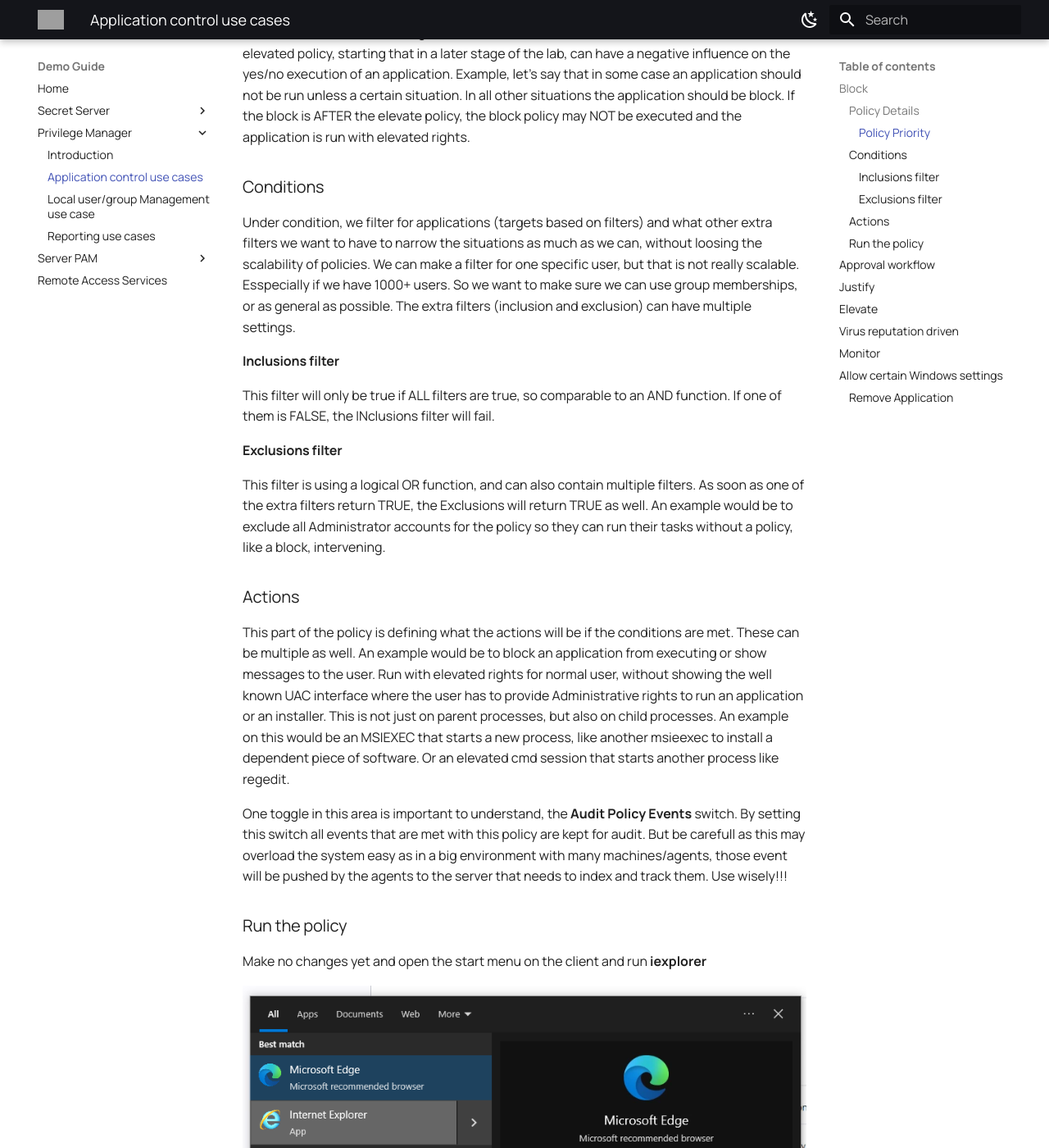
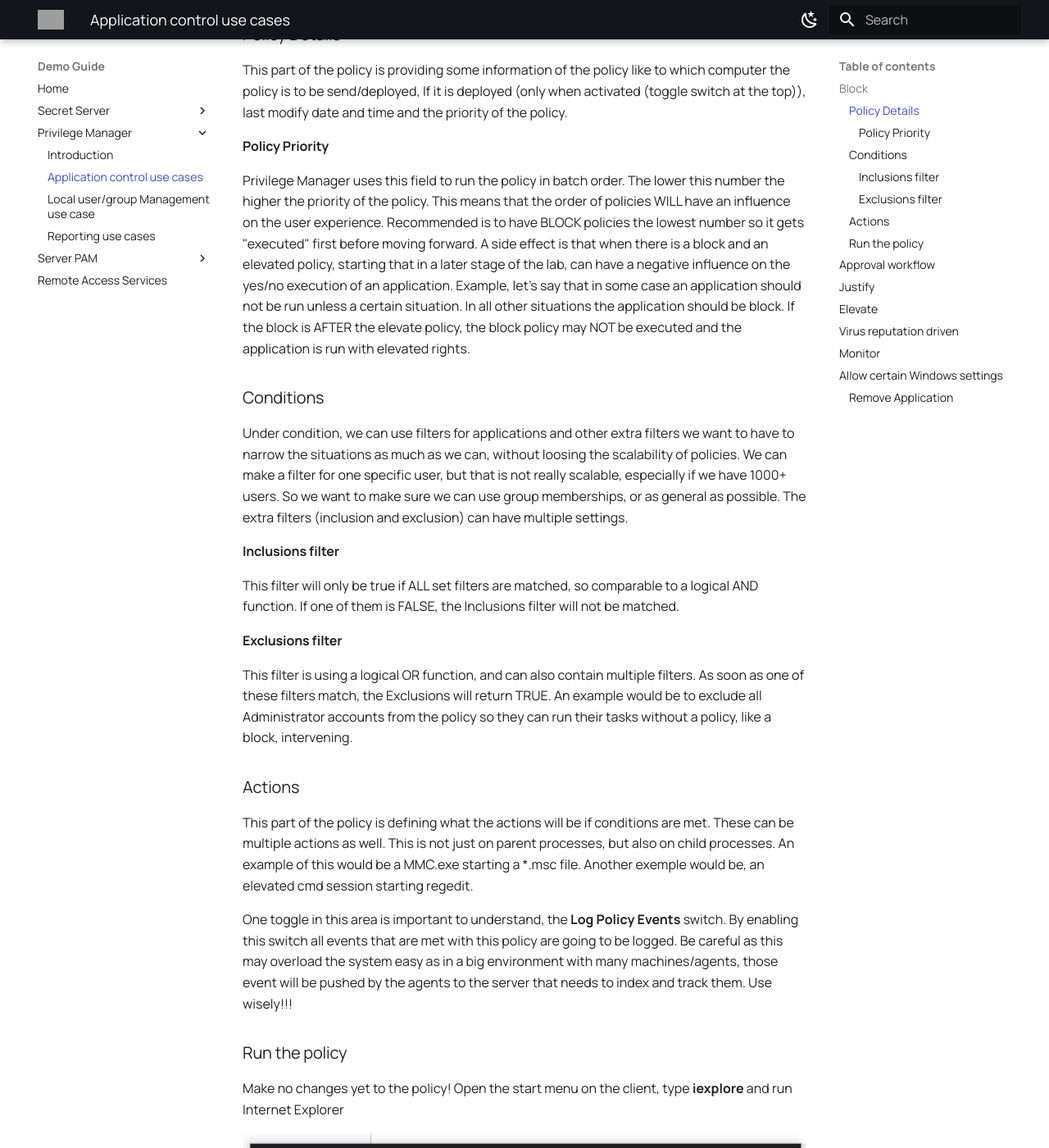
Before and after one commit to wessenstam/demoguide, an MkDocs documentation site: the page built from docs/privman/mod2/mod2.md, in a window 1280 px wide and 1400 px high, scrolled down 3388 px. Shown: the whole window at 82% size. Built offline with MkDocs 1.6.1 and Material for MkDocs 9.7.7, drawn with Linux system fonts in a browser that asks for light colours; some of the changed text lies outside the part shown; grey boxes are pictures that could not be loaded.

Commit message:
Mod 2 PM Done

```diff
--- a/docs/privman/mod2/mod2.md
+++ b/docs/privman/mod2/mod2.md
@@ -2,13 +2,13 @@
 
 We will assume that your lab is already switched on. If not, you'll need to press play and wait at least ten (10) minutes until the lab is ready for use.
 
-The first, tentative step you're going to need to take into the lab is to authenticate with the "**Client**" device as a standard Active Directory user. Fortunately, SkyTap makes this easy for us.
+The first, tentative step you're going to need to take into the lab is to authenticate with the **Client** machine as a standard Active Directory user. Fortunately, SkyTap makes this easy for us.
 
-Click on the "Client" to get started and a new tab should open, and you'll be presented with a Windows logon screen.
+Click on the **Client** to get started and a new tab should open, and you'll be presented with a Windows logon screen.
 
 ![Client access](images/lab000.png)
 
-Log in to the device with the **Standard User** user by pressing the arrow down at the top of the screen and click **CTRL-ALT-DEL**. Then insert the password into the password dialog box using the insert button by using the Keys icon in the top of the screen.
+Log in to the device with the **krogers** user by pressing the arrow down at the top of the screen and click **CTRL-ALT-DEL**. Then insert the password into the password dialog box using the insert button by using the Keys icon in the top of the screen.
 
 
 ![Architecture](images/lab001.png)
@@ -21,25 +21,21 @@
 
 ## Block
 
-One of the oldest application which is in almost every installation of Microsoft is Internet Explorer. Since June the 15th 2022, Microsoft has stopped the support for IE (https://docs.microsoft.com/en-us/lifecycle/faq/internet-explorer-microsoft-edge) and encourages all organisations to switch to Microsoft Edge as the new browser. Problem is that many organisations still have IE installed on their machines and it is very hard to deinstall the application on scale, let alone maintaining the script do to exactly that due to changes that will happen. There is easier way by just leaving it at the machines, but create a policy that will block any use of the application till an upgrade of the machines has taken out the IE installations.
+One of the oldest application which is in almost every installation of Microsoft is Internet Explorer. Since June the 15th 2022, Microsoft has stopped the support for IE (https://docs.microsoft.com/en-us/lifecycle/faq/internet-explorer-microsoft-edge) and encourages all organisations to switch to Microsoft Edge as the new browser. Problem is that many organisations still have IE installed on their machines as Microsoft has it preinstalled on their versions of Windows, and it is very hard to deinstall the application on scale, let alone maintaining the script do to exactly that due to changes that will happen. There is easier way by just leaving it at the machines, but create a policy that will block any use of the application till an upgrade of the machines has taken out the IE installations.
 
-Next, we want to gain access to Privilege Manager itself. For that, we are going to need Google Chrome, so go ahead and fire it up and you should be presented with the Secret Server login screen after some time. Upon first load the application may take some time to appear.
+To set such a policy, we want to gain access to Privilege Manager itself. For that, we are going to need Google Chrome, so go ahead and fire it up and head to: **https://sspm.delinealabs.local/TMS**. You should then be presented with the login panel. If not, panic... just kidding. Speak with your Delinea representative for further instruction if the login panel just doesn't appear.
 
-!!! Note
-    If the login page doesn't automatically appear, head to: **https://sspm.delinealabs.local/secretserver**
-    You should then be presented with the login panel. If not, panic... just kidding. Speak with your Delinea representative for further instruction if the login panel just doesn't appear.
-    Due to the preinstalled environment, Secret Server AND Privilege Manager on the same server, we are going to use the Secret Server "SSO" option to login to Privilege Manager
+![Login](images/lab004.png)
 
+Click the **Default NTLM Authentication** and provide for the login the user **krogers** in the **delinealabs Domain**, the credentials are available using the insert password by clicking the Keys icon in the top screen Skytap bar as you did before.
 
-![LOgin](images/lab004.png)
+![Login](images/lab004a.png)
 
-Use for the login page the user **Admin** in the **delinealabs Domain**, the credentials are available using the insert password by clicking the Keys icon in the top screen Skytap bar as you did before. Now that you are logged into Secret Server, change the URL to **https://sspm.delinealabs.local/TMS** and hit the ENTER key on your keyboard. THis will open the UI for Privilege Manager.
-
-![PrivMan UI](images/lab005.png)
+This will open the UI for Privilege Manager.
 
 ![PrivMan UI](images/lab006.png)
 
-Now that you see the Dashboard, head over to **Windows Computers > Application Policies** and open the **Block IExplore** policy. In the next screen you will see the settings. The below is providing a short summary of the most important settings.
+Now that you see the Dashboard, head over to **Windows Computers > Application Policies** and open the **Block Internet Explorer** policy. In the next screen you will see the settings. The below is providing a short summary of the most important settings.
 
 ### Policy Details
 This part of the policy is providing some information of the policy like to which computer the policy is to be send/deployed, If it is deployed (only when activated (toggle switch at the top)), last modify date and time and the priority of the policy.
@@ -48,30 +44,26 @@
 Privilege Manager uses this field to run the policy in batch order. The lower this number the higher the priority of the policy. This means that the order of policies WILL have an influence on the user experience. Recommended is to have BLOCK policies the lowest number so it gets "executed" first before moving forward. A side effect is that when there is a block and an elevated policy, starting that in a later stage of the lab, can have a negative influence on the yes/no execution of an application. Example, let's say that in some case an application should not be run unless a certain situation. In all other situations the application should be block. If the block is AFTER the elevate policy, the block policy may NOT be executed and the application is run with elevated rights.
 
 ### Conditions
-Under condition, we filter for applications (targets based on filters) and what other extra filters we want to have to narrow the situations as much as we can, without loosing the scalability of policies. We can make a filter for one specific user, but that is not really scalable. Esspecially if we have 1000+ users. So we want to make sure we can use group memberships, or as general as possible. The extra filters (inclusion and exclusion) can have multiple settings.
+Under condition, we can use filters for applications and other extra filters we want to have to narrow the situations as much as we can, without loosing the scalability of policies. We can make a filter for one specific user, but that is not really scalable, especially if we have 1000+ users. So we want to make sure we can use group memberships, or as general as possible. The extra filters (inclusion and exclusion) can have multiple settings.
 
 #### Inclusions filter
-This filter will only be true if ALL filters are true, so comparable to an AND function. If one of them is FALSE, the INclusions filter will fail.
+This filter will only be true if ALL set filters are matched, so comparable to a logical AND function. If one of them is FALSE, the Inclusions filter will not be matched.
 
 #### Exclusions filter
-This filter is using a logical OR function, and can also contain multiple filters. As soon as one of the extra filters return TRUE, the Exclusions will return TRUE as well. An example would be to exclude all Administrator accounts for the policy so they can run their tasks without a policy, like a block, intervening.
+This filter is using a logical OR function, and can also contain multiple filters. As soon as one of these filters match, the Exclusions will return TRUE. An example would be to exclude all Administrator accounts from the policy so they can run their tasks without a policy, like a block, intervening.
 
 ### Actions
-This part of the policy is defining what the actions will be if the conditions are met. These can be multiple as well. An example would be to block an application from executing or show messages to the user. Run with elevated rights for normal user, without showing the well known UAC interface where the user has to provide Administrative rights to run an application or an installer. This is not just on parent processes, but also on child processes. An example on this would be an MSIEXEC that starts a new process, like another msieexec to install a dependent piece of software. Or an elevated cmd session that starts another process like regedit.
+This part of the policy is defining what the actions will be if conditions are met. These can be multiple actions as well. This is not just on parent processes, but also on child processes. An example of this would be a MMC.exe starting a *.msc file. Another exemple would be, an elevated cmd session starting regedit.
 
-One toggle in this area is important to understand, the **Audit Policy Events** switch. By setting this switch all events that are met with this policy are kept for audit. But be carefull as this may overload the system easy as in a big environment with many machines/agents, those event will be pushed by the agents to the server that needs to index and track them. Use wisely!!!
+One toggle in this area is important to understand, the **Log Policy Events** switch. By enabling this switch all events that are met with this policy are going to be logged. Be careful as this may overload the system easy as in a big environment with many machines/agents, those event will be pushed by the agents to the server that needs to index and track them. Use wisely!!!
 
 
 ### Run the policy
-Make no changes yet and open the start menu on the client and run **iexplorer**
+Make no changes yet to the policy! Open the start menu on the client, type **iexplore** and run Internet Explorer
 
 ![PrivMan UI](images/lab007.png)
 
-The application will open as it normally would
-
-![PrivMan UI](images/lab008.png)
-
-As we want to avoid this, close Internet Explorer and return to Privilege Manager UI. Toggle the switch in the top right corner of the policy so it reads **Active**
+The application will open as it normally would. As we want to avoid this, close Internet Explorer and return to Privilege Manager UI. Toggle the switch in the top right corner of the policy so it reads **Active**
 
 ![PrivMan UI](images/lab009.png)
 
@@ -89,12 +81,17 @@
 
 ![PrivMan UI](images/lab013.png)
 
-Click **Close** to close the message. Now that the block for IExplore is ready, let's look at the other Block policy **RED - BNlock Bittorrent executables**
-This policy is blocking the usage of BitTorrent as an application. Activate the policy and update the Agent using the Agent Utility. after that has been realized, open on the desktop the folder INstallation Files. There will be a **BitTorrent.exe** file and try to run it. Another **Application Denied** error will appear. Now try to bypass this policy by renaming the file to something randomly. No matter what you do with the name of the file, it is still blocked and the **Application Denied** message is shown. Reason for this is that the underlying policy filter is looking at the original name of the file. To see this, right click the file you just changed, **Properties** and click the **Details** tab. There you see the original file name as **BitTorrent.exe**.
+Click **Close** to close the message. Now that the block for IExplore is ready, let's look at the other Block policy in the Privilege manager UI, called **RED - Block Bittorrent executables**
+
+This policy is blocking the usage of BitTorrent as an application. Activate the policy and update the Agent using the Agent Utility. After that has been realized, open on the desktop the folder **Installation Files**. There will be a **bittorrent.exe** file and try to run it. A Windows related error will appear and also there will be a message in the right bottom corner sliding in that bittorrent.exe has been stopped from executing.
+
+![PrivMan UI](images/lab013a.png)
+
+Click the **OK** button to close the error screen. Try to bypass this policy by renaming the file to something randomly. No matter what you do with the name of the file, it is still blocked from executing. Reason for this is that the underlying policy filter is looking at the Product name the file. To see this, right click the file you just changed, **Properties** and click the **Details** tab. There you see the Product name as **bittorrent**.
 
 ![PrivMan UI](images/lab014.png)
 
-The original file name can be changed, but it will change the sha key Privilege Manager uses, and may trigger other filters and policies. So running not allowed applications becomes hard for users.
+The Product name can be changed, but it will change the sha key Privilege Manager uses, and may trigger other filters and policies. So running not allowed applications becomes hard for users.
 
 Now that we have the blocked application done, let's go to the next use case. Allow applications, but only when an approval has been given.
 
@@ -103,7 +100,7 @@
 
 ![PrivMan UI](images/lab016.png)
 
-The agent will show the green text that a policy has been activated. Back in the **Installer files** folder on your Desktop, run the **TeamViewer_Setup_x64.exe** and see what happens. Shortly after you started the installer a new message popped up in which a reason has to be provided.
+The agent will show the green text that a policy has been activated. Back in the **Installation Files** folder on your Desktop, run the **TeamViewer_Setup_x64.exe** and see what happens. Shortly after you started the installer a new message popped up in which a reason has to be provided.
 
 ![PrivMan UI](images/lab017.png)
 
@@ -129,7 +125,7 @@
 
 ![PrivMan UI](images/lab020.png)
 
-The agent will show the green text that a policy has been activated. Back in the **Installer files** folder on your Desktop, run the **RemoteDesktopPlus.msi** file and see what happens. Shortly after you started the installer a new message popped up in which a reason has to be provided.
+The agent will show the green text that a policy has been activated. Back in the **Installation Files** folder on your Desktop, run the **RemoteDesktopPlus.msi** file and see what happens. Shortly after you started the installer a new message popped up in which a reason has to be provided.
 
 ![PrivMan UI](images/lab021.png)
 
@@ -138,57 +134,63 @@
 ![PrivMan UI](images/lab022.png)
 
 ## Elevate
-The last part is to have the possibility to just run with elevated rights if the application is allowed, white listed. Activate the **WHTITE - Allow Putty installer version 0.77** policy and update the agent again.
+The last part is to have the possibility to just run with elevated rights if the application is allowed, white listed. Activate the **WHTITE - Allow Putty installer version 0.78** policy and update the agent again.
 
-The agent will show the green text that a policy has been activated. Back in the **Installer files** folder on your Desktop, run the **putty-64bit-0.77-installer.msi** file and see what happens. Nothing else but a normal installation should happen with Elevated Rights so Putty could be installed.
+The agent will show the green text that a policy has been activated. Back in the **Installation Files** folder on your Desktop, run the **putty-64bit-0.78-installer.msi** file and see what happens. Nothing else but a normal installation should happen with Elevated Rights so Putty could be installed.
 
 ## Virus reputation driven
-What if your organisation is more open and kinda allows everything, but not that users have local admin rights? That is hard to do right? Well, no, what if there is a possibility to run/install applications based on a Virus Reputation from VirusTotal? Back in the Privilege Manager UI, head to **Windows Computers > Application Policies** and activate the three policies with VirusTotal in the name, and update the agent again.
+What if your organisation is more open and kinda allows everything, but not that users have local admin rights? That is hard to do right? Well, no, what if there is a possibility to run/install applications based on a Virus Reputation from VirusTotal?
+
+Back in the Privilege Manager UI, head to **Windows Computers -> Application Policies** and activate the two policies with Virus Reputation in the name, and update the agent again.
 
 ![PrivMan UI](images/lab024.png)
 
-The agent will mention that three new policies have been activated. Had to your Download directory and run the two files you see there. On one of the files you will get an Application Denied! The reason is simple. **processhacker-2.39.exe** is seen by VirusTotal as **BAD** and therefore not allowed to be run.
+The agent will mention that two new policies have been activated.
+
+Head to your Download directory and run the two files you see there. On one of the files you will get an Application Denied! The reason is simple. **processhacker.exe** is seen by VirusTotal as **BAD** and therefore not allowed to be run. Click **Close** to close the message box.
 
 ![PrivMan UI](images/lab025.png)
 
-**npp.8.4.4.Installer.x64.exe** doesn't have that issue and is allowed to be installed after you have given the reason why you needed that installer to run and you need to login again, so the system knows it is the correct user (kinda form of MFA).
+Now try to run **npp.8.4.4.Installer.x64.exe**. You will see that it doesn't have the issue and is allowed to be installed after you have given the reason why you needed that installer to run and you need to provide the account's password, so the system knows it is the correct user (kind of MFA).
 
 ![PrivMan UI](images/lab026.png)
 
 Continue the installer of Notepad++
 
-!!! Note
-    You will have to provide the MFA challenge three Times due to extra changes that need to be made to the Registry (2x) and Windows Explorer
+## Monitor
+For some situations, there may not be any policy available on applications that the IT department is aware of. Using an awareness net to create a list of software that is run by a user, but due to limitations of not having administrative permissions can not be run, or has no policy assigned. Using a so called **Catch All** policy these situations can be tackled.
 
-
-## Monitor
-For some situations, there may not be any policy available on applications that the IT department is aware of. Call a catch all application. This more of an awareness net where with the usage of reporting a list of software can be found that is needed by the user, but due to limitations to the administrative rights, are not able to run. Using a Catch All policy, one is already crated and active, these situations can be found.
-Scroll all the way down and see the **Catchall Policy** and open the policy. All the way below you will see that the **Audit Policy Events** is enabled so we can see the applications that were matched against no other policy. Head to **Policy Events** in the left hand Navigation Bar and see which applications where matched with no other policy then this one and how often.
+Scroll all the way down in the Privilege Manager UI under **Computer Groups -> Windows Computers -> Application Policies** and open the **Catch All Policy.** All the way to the bottom you will see that the **Log Policy Events** is enabled so we can see the applications that were matched against no other policy. Head to **Policy Events** in the left hand Navigation Bar and see which applications where matched with no other policy then this one and how often.
 
 ![PrivMan UI](images/lab023.png)
 
-You will also see the Block IExplore policy besides the Catchall Policy. An other example is to add a Catch All policy that is triggering the events when the UAC is opened so also applications that are run and NEED admin rights can be caught and remediation action can be taken.
+Another example is to add a Catch All policy that is triggered when the UAC is opened so applications that are run and NEED administrative privileges can be caught and remediation action can be taken.
 
 ## Allow certain Windows settings
 
-Some settings for Windows computer can be given the rights to users even though they have not local admin rights. Try to run the defragmentation of the C: drive and see that the UAC is needed to run the **Analyze** stage (**File Explorer > Local Disk (C:) > Right click > Properties > Tools > OpTomize**)
+Some settings for Windows computer can be given the rights to users even though they have not local admin rights. Try to run the defragmentation of the C: drive and see that the UAC is needed to run the **Analyse** stage (**File Explorer -> This PC -> Right click Local Disk (C:) -> Properties -> Tools -> Optimise**)
 
 ![PrivMan UI](images/lab027.png)
 
-Close the defragmentation screen. Back in the Privilege Manager UI, head to **Client System Settings** and enable the **Deframent the Disk** setting and update the Agent.
+Close the defragmentation screen. Back in the Privilege Manager UI, head to **Client System Settings** in the left navigation pane, and enable the **Defragment the Disk** setting and update the Agent.
 
 ![PrivMan UI](images/lab028.png)
 
-Try to rerun the defragmentation and see that the Analyze button has changed to a normal buton (no UAC shield is shown). THis is just one of the possible options you can allow system settings.
-
-### Remove Application
-What about deinstallation of applications? THis is something you MUST have the local admin rights for. Well..... Yes, but there is a policy in Privilege Manager that we can use to provide access to a tool that is capable of deinstallation of applications, even thought the user is not part of the Local Admin group, or has been given the rights.
-In the Privilege Manager UI, head to **Windows Computers > Application Policies** and activate the **Elevate Privilege Manager Remove Programs Utility Children Policy (Sample)** policy.
+Try to rerun the defragmentation and see that the Analyse button has changed to a normal button (no UAC shield is shown).
 
 ![PrivMan UI](images/lab029.png)
 
-Update the Agent again and run **C:\Program Files\Thycotic\Agent\Agent\Remove Programs Utility**
+This is just one of the possible options you can allow system settings.
+
+### Remove Application
+What about deinstallation of applications? This is something you MUST have the local admin rights for. Well..... Yes, but there is a policy in Privilege Manager that we can use to provide access to a tool that is capable of de-installation of applications, even thought the user is not part of the Local Admin group, or has been given the rights.
+In the Privilege Manager UI, head to **Windows Computers > Application Policies** and activate the **Elevate Privilege Manager Remove Programs Utility Children Policy (Sample)** policy.
 
 ![PrivMan UI](images/lab030.png)
 
-Search **Notepad++ (64-bit X64)** and click the *Uninstall* button. This will trigger a message where an approval process will be triggered. Provide a message and click **Continue**. Approve the request. Repeat this process for all **TeamViewer** components installations. You may have to refresh the browser to see the requests coming in... Leave all other applications as they are as we might need them further in this lab.
+Update the Agent again and run **C:\Program Files\Thycotic\Agents\Agent\Remove Programs Utility**
+
+![PrivMan UI](images/lab031.png)
+
+Search **Notepad++ (64-bit X64)** and click the *Uninstall* button. This will trigger a message where an approval process will be triggered. Provide a message and click **Continue**. Approve the request in Privilege Manager. When asked remove all settings from the application.
+Repeat this process for **TeamViewer** (all components) and **RemoteDesktopPlus** . You may have to refresh the browser to see the approval request. Leave all other applications as they are as we might need them further in this lab.
```
Also changed, not shown: other parts of docs/privman/mod2/mod2.md (+2 -3 lines), docs/privman/mod2/images/Screenshot 2023-05-26 at 15.28.25.png (added), docs/privman/mod2/images/lab004.png, docs/privman/mod2/images/lab004a.png (added), docs/privman/mod2/images/lab013.png, docs/privman/mod2/images/lab013a.png (added), docs/privman/mod2/images/lab014.png, docs/privman/mod2/images/lab016.png, docs/privman/mod2/images/lab017.png, docs/privman/mod2/images/lab018.png, docs/privman/mod2/images/lab019.png, docs/privman/mod2/images/lab021.png, docs/privman/mod2/images/lab024.png, docs/privman/mod2/images/lab025.png, 1 more files, 1 other file.
